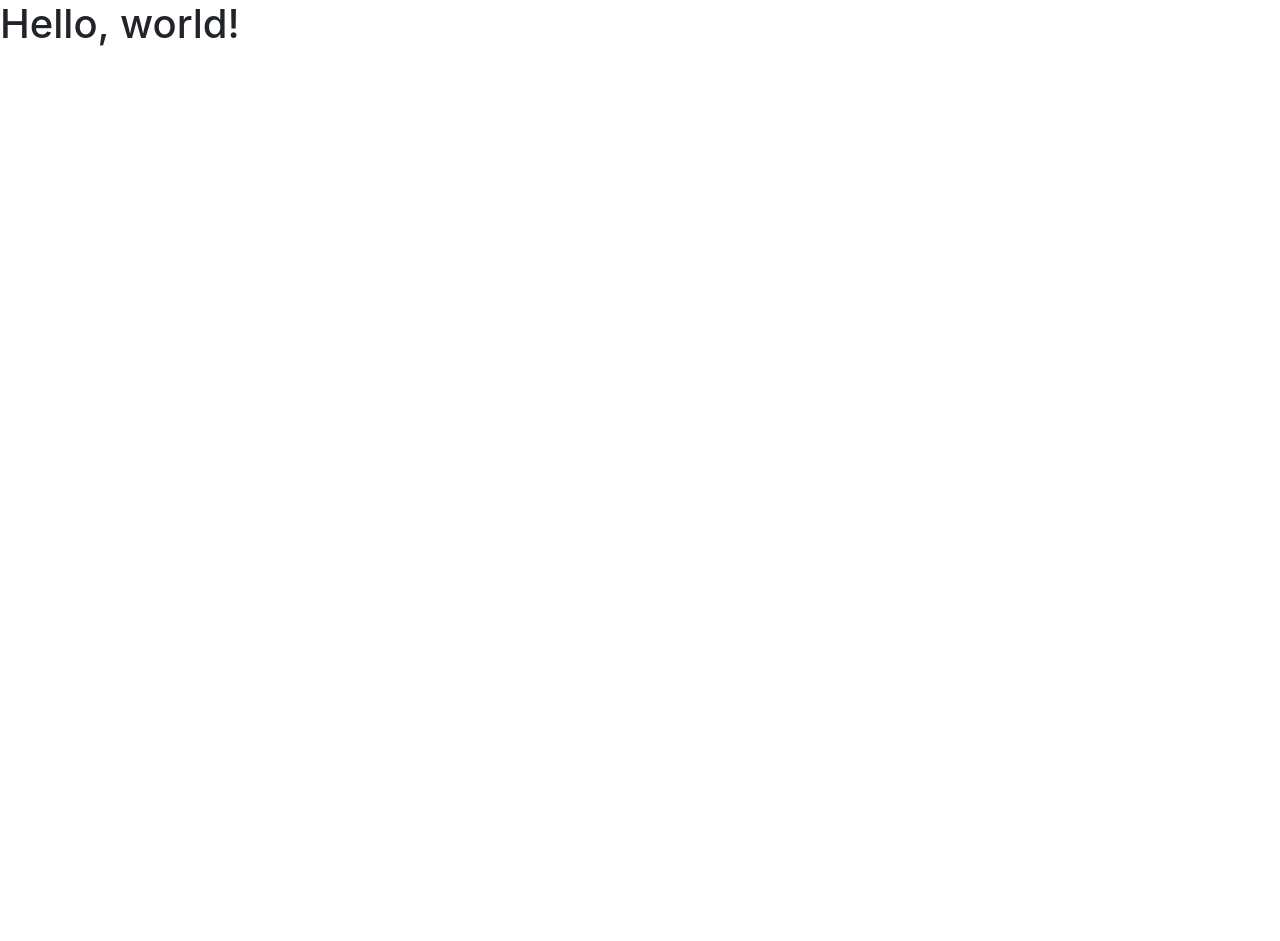
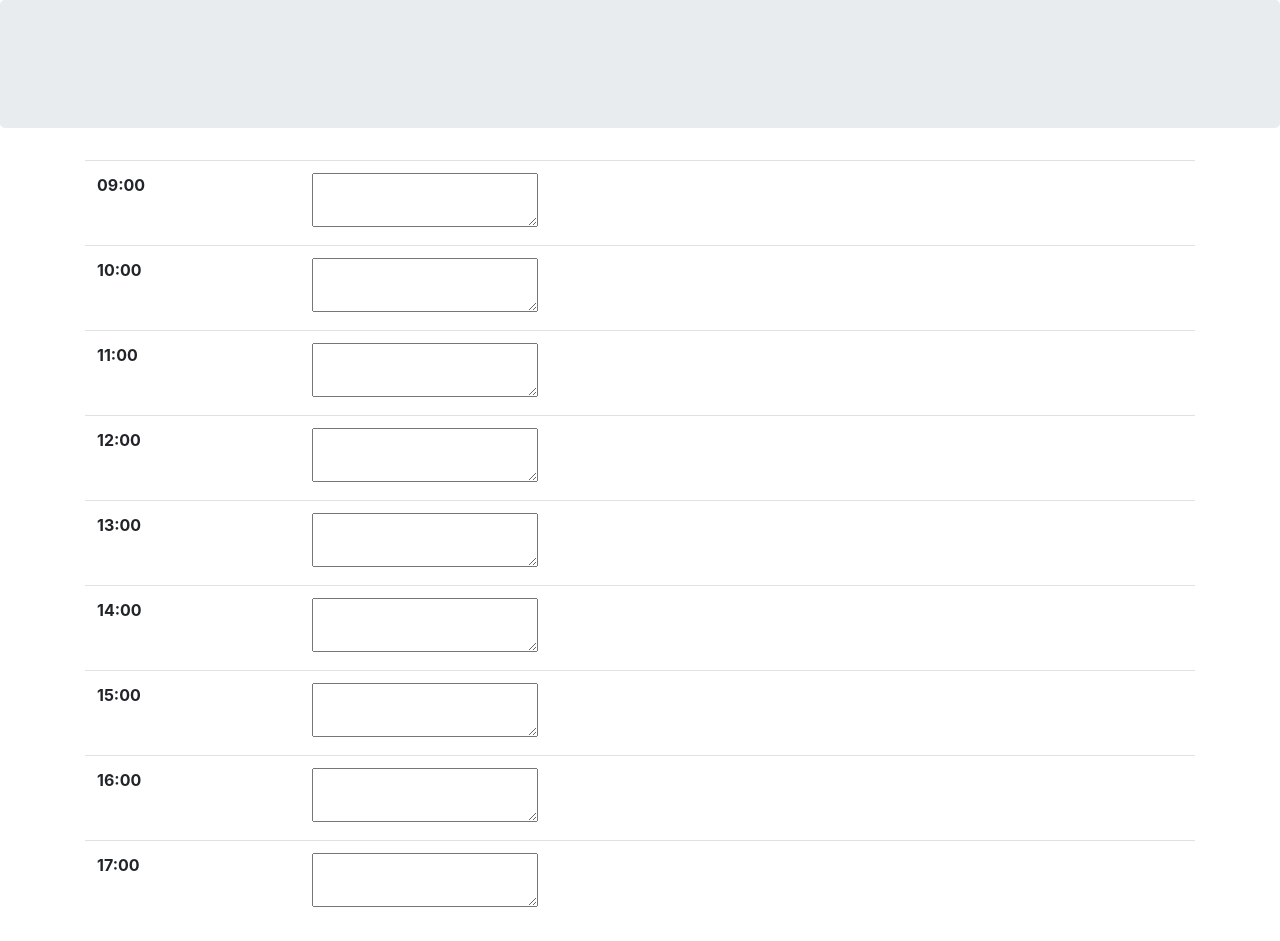
Before and after one commit to Epanastatis2020/Work-Day-Scheduler, a plain HTML site: page index.html in a window 1280 px wide. Before the commit the page ends 800 px from the top, so only its background shows below. Drawn offline with nearby package versions, Linux system fonts and the light colour scheme.

Commit message:
created table elements to be used as the planner table

```diff
--- a/index.html
+++ b/index.html
@@ -8,10 +8,194 @@
     <!-- Bootstrap CSS -->
     <link rel="stylesheet" href="https://stackpath.bootstrapcdn.com/bootstrap/4.5.2/css/bootstrap.min.css" integrity="sha384-JcKb8q3iqJ61gNV9KGb8thSsNjpSL0n8PARn9HuZOnIxN0hoP+VmmDGMN5t9UJ0Z" crossorigin="anonymous">
 
-    <title>Hello, world!</title>
+    <title>Work Day Planner</title>
   </head>
   <body>
-    <h1>Hello, world!</h1>
+
+    <header>
+
+    </header>
+
+    <div class="jumbotron">
+
+    </div>
+
+    <section class="container">
+
+        <div class="table-responsive">
+
+            <table class="table">
+
+                <tbody id="planner">
+                    <tr id="0900">
+                        <th scope="row">09:00</th>
+                        <td class="event-input-div">
+                            <textarea class="event-input">
+
+                            </textarea>
+                        </td>
+                        <td id="0900-save">
+                            <button
+                                type="button"
+                                class="btn"
+                                >
+                                <!--save icon-->
+                            </button>
+                        </td>
+
+                    </tr>
+                    <tr id="1000">
+                        <th scope="row">10:00</th>
+                        <td class="event-input-div">
+                            <textarea class="event-input">
+
+                            </textarea>
+                        </td>
+                        <td id="1000-save">
+                            <button
+                                type="button"
+                                class="btn"
+                                >
+                                <!--save icon-->
+                            </button>
+                        </td>
+
+                    </tr>
+                    <tr id="1100">
+                        <th scope="row">11:00</th>
+                        <td class="event-input-div">
+                            <textarea class="event-input">
+
+                            </textarea>
+                        </td>
+                        <td id="1100-save">
+                            <button
+                                type="button"
+                                class="btn"
+                                >
+                                <!--save icon-->
+                            </button>
+                        </td>
+
+                    </tr>
+                    <tr id="1200">
+                        <th scope="row">12:00</th>
+                        <td class="event-input-div">
+                            <textarea class="event-input">
+
+                            </textarea>
+                        </td>
+                        <td id="1200-save">
+                            <button
+                                type="button"
+                                class="btn"
+                                >
+                                <!--save icon-->
+                            </button>
+                        </td>
+
+                    </tr>
+                    <tr id="1300">
+                        <th scope="row">13:00</th>
+                        <td class="event-input-div">
+                            <textarea class="event-input">
+
+                            </textarea>
+                        </td>
+                        <td id="1300-save">
+                            <button
+                                type="button"
+                                class="btn"
+                                >
+                                <!--save icon-->
+                            </button>
+                        </td>
+
+                    </tr>
+                    <tr id="1400">
+                        <th scope="row">14:00</th>
+                        <td class="event-input-div">
+                            <textarea class="event-input">
+
+                            </textarea>
+                        </td>
+                        <td id="1400-save">
+                            <button
+                                type="button"
+                                class="btn"
+                                >
+                                <!--save icon-->
+                            </button>
+                        </td>
+
+                    </tr>
+                    <tr id="1500">
+                        <th scope="row">15:00</th>
+                        <td class="event-input-div">
+                            <textarea class="event-input">
+
+                            </textarea>
+                        </td>
+                        <td id="1500-save">
+                            <button
+                                type="button"
+                                class="btn"
+                                >
+                                <!--save icon-->
+                            </button>
+                        </td>
+
+                    </tr>
+                    <tr id="1600">
+                        <th scope="row">16:00</th>
+                        <td class="event-input-div">
+                            <textarea class="event-input">
+
+                            </textarea>
+                        </td>
+                        <td id="1600-save">
+                            <button
+                                type="button"
+                                class="btn"
+                                >
+                                <!--save icon-->
+                            </button>
+                        </td>
+
+                    </tr>
+                    <tr id="1700">
+                        <th scope="row">17:00</th>
+                        <td class="event-input-div">
+                            <textarea class="event-input">
+
+                            </textarea>
+                        </td>
+                        <td id="1700-save">
+                            <button
+                                type="button"
+                                class="btn"
+                                >
+                                <!--save icon-->
+                            </button>
+                        </td>
+
+                    </tr>
+
+
+                </tbody>
+
+
+            </table>
+
+
+        </div>
+
+
+    </section>
+
+    <footer>
+
+    </footer>
 
     <!-- Optional JavaScript -->
     <!-- jQuery first, then Popper.js, then Bootstrap JS -->
```
